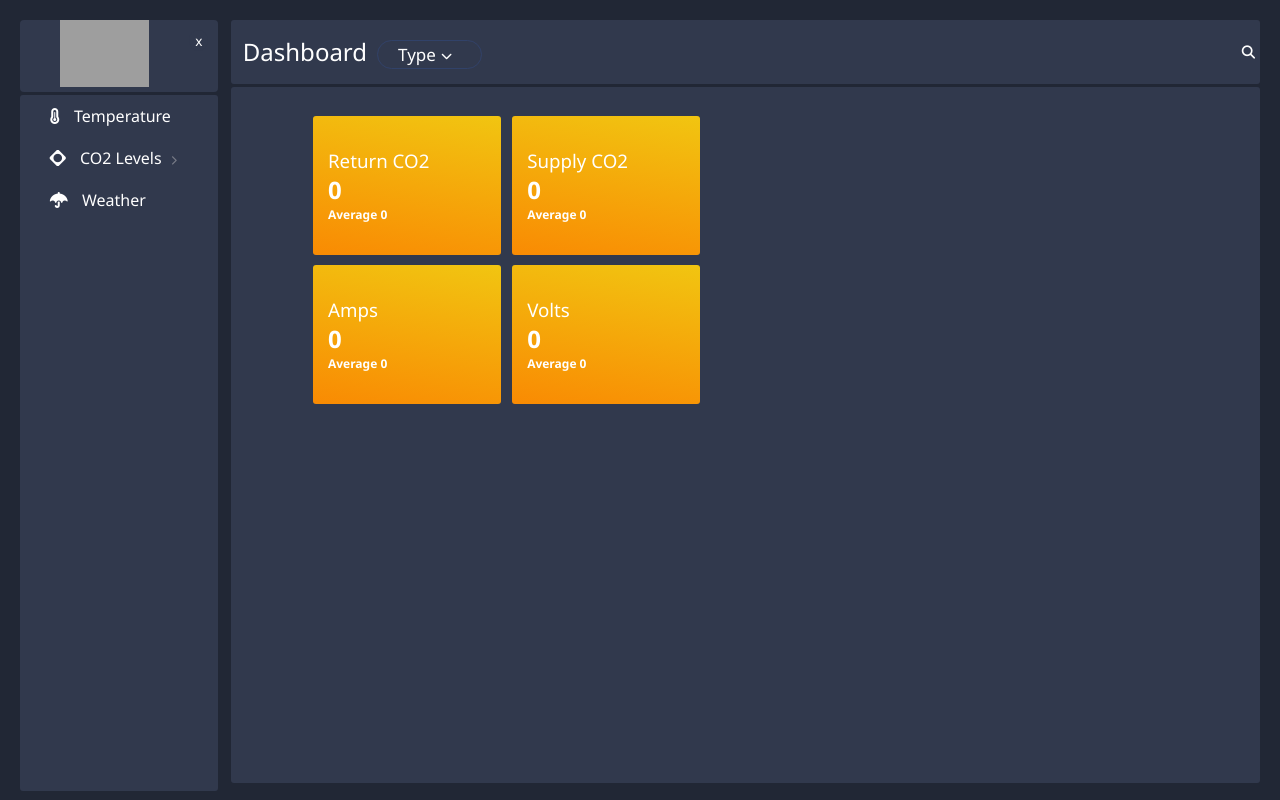
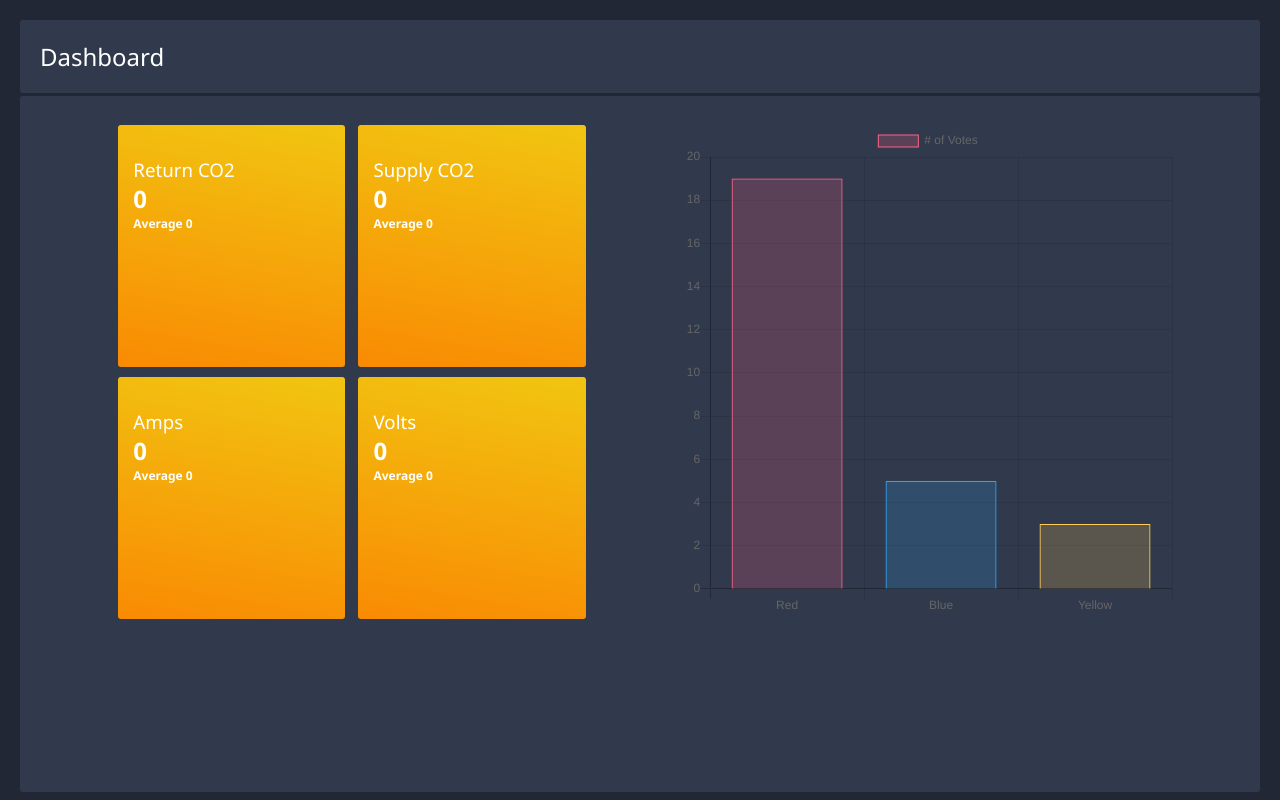
Before and after one commit to abhion/randommqttdash, a plain HTML site: page index.html in a window 1280 px wide. Drawn offline with nearby package versions, Linux system fonts and the light colour scheme; grey boxes are pictures that could not be loaded.

Commit message:
removed sidebar and unused elements

```diff
--- a/app.js
+++ b/app.js
@@ -1,8 +1,3 @@
-const subCoLi = document.querySelector('#sub-co-li');
-const subCo = document.querySelector('#sub-co');
-const subCoChev = document.querySelector('#sub-co-chev');
-const searchBtn = document.querySelector('#searchBtn');
-const searchBox = document.querySelector('#searchBox');
 
 const retCarbVal = document.querySelector('#retCarbVal');
 const supCarbVal = document.querySelector('#supCarbVal');
@@ -13,66 +8,43 @@ const avgRetCarb = document.querySelector('#avgRetCarb');
 const avgSupCarb = document.querySelector('#avgSupCarb');
 const avgAmp = document.querySelector('#avgAmp');
 const avgVolt = document.querySelector('#avgVolt');
-const headerDropdown = document.querySelector('#header-dropdown');
-const theDropdown = document.querySelector('#the-dropdown');
-
-// var ctx = document.getElementById('myChart');
-// var ctx = document.getElementById('myChart').getContext('2d');
+var ctx = document.getElementById('myChart');
+var ctx = document.getElementById('myChart').getContext('2d');
 
 let returnCarbonArray = [], supplyCarbArray = [], ampArray = [], voltArray = [];
 
 
-headerDropdown.addEventListener('click', function(){
-    theDropdown.classList.add('active');
-})
-// headerDropdown.addEventListener('mouseleave', function(){
-//     theDropdown.classList.remove('active');
-// })
 
-subCoLi.addEventListener('click', function () {
-    debugger
-    subCo.classList.toggle('active');
-    subCoChev.classList.toggle('fa-rotate-90');
-})
-
-searchBtn.addEventListener('mouseover', function () {
-    searchBox.classList.add('active');
-})
-searchBox.addEventListener('mouseleave', function () {
-    searchBox.classList.remove('active');
-})
-
-
-// new Chart(ctx, {
-//     type: 'bar',
-//     data: {
-//         labels: ['Red', 'Blue', 'Yellow'],
-//         datasets: [{
-//             label: '# of Votes',
-//             data: [{x:12, y: 19}, {x:3, y:5}, {x:2, y:3}],
-//             backgroundColor: [
-//                 'rgba(255, 99, 132, 0.2)',
-//                 'rgba(54, 162, 235, 0.2)',
-//                 'rgba(255, 206, 86, 0.2)'
-//             ],
-//             borderColor: [
-//                 'rgba(255, 99, 132, 1)',
-//                 'rgba(54, 162, 235, 1)',
-//                 'rgba(255, 206, 86, 1)'
-//             ],
-//             borderWidth: 1
-//         }]
-//     },
-//     options: {
-//         scales: {
-//             yAxes: [{
-//                 ticks: {
-//                     beginAtZero: true
-//                 }
-//             }]
-//         }
-//     }
-// });
+new Chart(ctx, {
+    type: 'bar',
+    data: {
+        labels: ['Red', 'Blue', 'Yellow'],
+        datasets: [{
+            label: '# of Votes',
+            data: [{x:12, y: 19}, {x:3, y:5}, {x:2, y:3}],
+            backgroundColor: [
+                'rgba(255, 99, 132, 0.2)',
+                'rgba(54, 162, 235, 0.2)',
+                'rgba(255, 206, 86, 0.2)'
+            ],
+            borderColor: [
+                'rgba(255, 99, 132, 1)',
+                'rgba(54, 162, 235, 1)',
+                'rgba(255, 206, 86, 1)'
+            ],
+            borderWidth: 1
+        }]
+    },
+    options: {
+        scales: {
+            yAxes: [{
+                ticks: {
+                    beginAtZero: true
+                }
+            }]
+        }
+    }
+});
 
 var client = new Paho.Client('164.52.193.83', 1884, "clientIdj");
 
@@ -176,7 +148,7 @@ function refreshChart(){
 
 
 //setInterval(refreshChart, 1000);
-setInterval(refreshValues, 52000);
+setInterval(refreshValues, 3000);
 
 // {
 //     "payloadString": "1.1188553039612654",
--- a/index.html
+++ b/index.html
@@ -13,7 +13,7 @@
 
 <body>
     <div class="full-container">
-        <nav>
+        <!-- <nav>
             <div id="logo-container">
                 <a href="http://www.fourcorners.asia/">
                     <img id="logo" src="http://www.fourcorners.asia/wp-content/uploads/2018/01/logoopti.png" alt="">
@@ -22,48 +22,14 @@
                     x
                 </button>
             </div>
-            <ul id="nav-item-container">
-                <li>
-                    <span class="icon-container fas fa-thermometer-three-quarters"></span> Temperature
-                </li>
-                <li id="sub-co-li">
-                    <span class="icon-container fab fa-cloudsmith"></span> CO2 Levels
-                    <span class="fas fa-chevron-right" id="sub-co-chev"></span>
-                    <ul id="sub-co">
-                        <li>Ground Floor</li>
-                        <li>First Floor</li>
-                        <li>Second Floor</li>
-                    </ul>
-                </li>
-                <li>
-                    <span class="icon-container fas fa-umbrella"></span> Weather
-                </li>
-                <li>
 
-                </li>
-            </ul>
-        </nav>
+        </nav> -->
         <div class="content">
             <header>
                 <div id="header-container">
                     <div id="heading">
                         <h2>Dashboard</h2>
-                        <div id="header-dropdown">
-                            <div id="dropdown-title"><h3>Type</h3> <span class="fas fa-chevron-down"></span></div>
-                            <ul id="the-dropdown">
-                                <li>Temperature</li>
-                                <li>CO2</li>
-                                <li>Weather</li>
-                            </ul>
-                        </div>
                     </div>
-
-                    <ul id="header-item">
-                        <li>
-                            <input type="text" id="searchBox">
-                            <button id="searchBtn"><i class="fas fa-search"></i></button>
-                        </li>
-                    </ul>
                 </div>
             </header>
             <div id="dash-content">
@@ -109,7 +75,7 @@
                     <div id="dash-content-1-right">
                         <div id="chart-container">
                             <div id="chart">
-                                <!-- <canvas id="myChart" width="400" height="400"></canvas>  -->
+                                <canvas id="myChart" width="400" height="400"></canvas>
                             </div>
                         </div>
                     </div>
--- a/style.css
+++ b/style.css
@@ -27,12 +27,8 @@ a{
 body{
     background-color: #212735;
 }
-nav{
-    flex-basis: 16%;
-    max-width: 300px;
-}
 .content{
-    flex-basis: 83%;
+    flex-basis: 100%;
 
 }
 #logo{
@@ -52,97 +48,13 @@ nav{
     bottom: 0;
     left: 3%;
 } */
-#close-menu-btn{
-    background: #31394d;
-    color: white;
-    font-size: 0.85rem;
-    position: absolute;
-    right: 10px;
-    top: 10px;
-    padding: 1px 6px;
-    border-radius: 50%;
-    cursor: pointer;
-    border: none;
-}
-#close-menu-btn:hover{
-    background-color: #585e82;
-}
-#nav-item-container{
-    margin-top:3px;
-    background-color: #31394d;
-    border-radius: 3px;
-    height: calc(100% - 64px);
-    /* overflow:scroll; */
-}
-#nav-item-container li{
-    color: white;
-
-}
-#nav-item-container > li{
-    width: 80%;
-    margin: auto;
-    padding: 10px;
-    position: relative;
-    cursor: pointer;
-}
-#nav-item-container > li span{
-    margin-right: 10px;
-}
-#nav-item-container > li span[class^="fa"]{
-    font-size: 0.6rem;
-    margin-left: 5px;
-    color: rgb(223, 221, 221, 0.4);
-    cursor: pointer;
-}
-#sub-co{
-    /* transform: scaleY(0); */
-    display: none;
-  transform-origin: top;
-  transition: 0.2s;
-  height: 0;
-  margin-left: 18%;
-  color: white;
-  font-size: 0.9rem;
-  margin-top: 8px;
-}
-#sub-co.active{
-    display: block;
-    height: auto;
-    /* transform: scaleY(1); */
-    transition: 0.7s;
-}
-.fa-chevron-right{
-    transition: .2s;
+#heading > h2{
+    font-weight: 300;
 }
 #header-container{
     background-color: #31394d;
-    height: 64px;
     border-radius: 3px;
-    display: flex;
-    justify-content: space-between;
-    align-items: center;
-}
-#searchBox{
-    height: 2.55rem;
-    border: none;
-    padding-left: 5px;
-    width: 0;
-    opacity: 0;
-    transition:  0.3s ease-in;
-    border-radius: 3.5px;
-}
-#searchBox.active{
-    width: 300px;
-    opacity: 1;
-    transition: width 0.3s ease-out;
-}
-#searchBtn{
-    height: 2.55rem;
-    outline: none;
-    border: none;
-    background-color: #31394d;
-    color: white;
-    padding: 5px;
+    padding: 20px;
 }
 #dash-content{
     height: calc(100% - 64px);
@@ -150,61 +62,7 @@ nav{
     margin-top: 3px;
     border-radius: 3px;
 }
-#header-dropdown{
-    position: relative;
-}
-#header-dropdown{
-    color: white;
-   margin-left: 10px;
-    margin-top: 5px;
-    font-weight: 300;
-    border: 1px solid #314269;
-    width: 105px;
-    padding: 2px 0px;
-    border-radius: 20px;
-    cursor: pointer;
-}
-#dropdown-title > h3{
-    font-weight: 400;
-    font-size: 17px;
-    padding-left: 20px;
-}
-#header-dropdown:hover{
-   background: rgb(0, 208, 255, 0.3);
 
-}
-#dropdown-title > span[class^=fa]{
-    position: absolute;
-    /* right: 30px;
-    bottom: 0;
-    top: 14px; */
-    left: 63px;
-    top: 10px;
-    font-size: 0.7rem;
-
-}
-#heading{
-    display: flex;
-}
-#heading > h2{
-    font-weight: 200;
-    margin-left: 12px;
-}
-#the-dropdown{
-    position: absolute;
-    left: 1px;
-    top: -36px;
-    opacity: 0;
-    background: rgb(27, 70, 107, 0.7);
-    padding: 10px;
-    border-radius: 2px;
-    transition: opacity 0.3s ease-in;
-}
-#the-dropdown.active{
-    top:32px;
-    opacity: 1;
-    transition: opacity 0.1s ease-in;
-}
 #dash-content-1{
     display: flex;
     justify-content: space-evenly;
```
